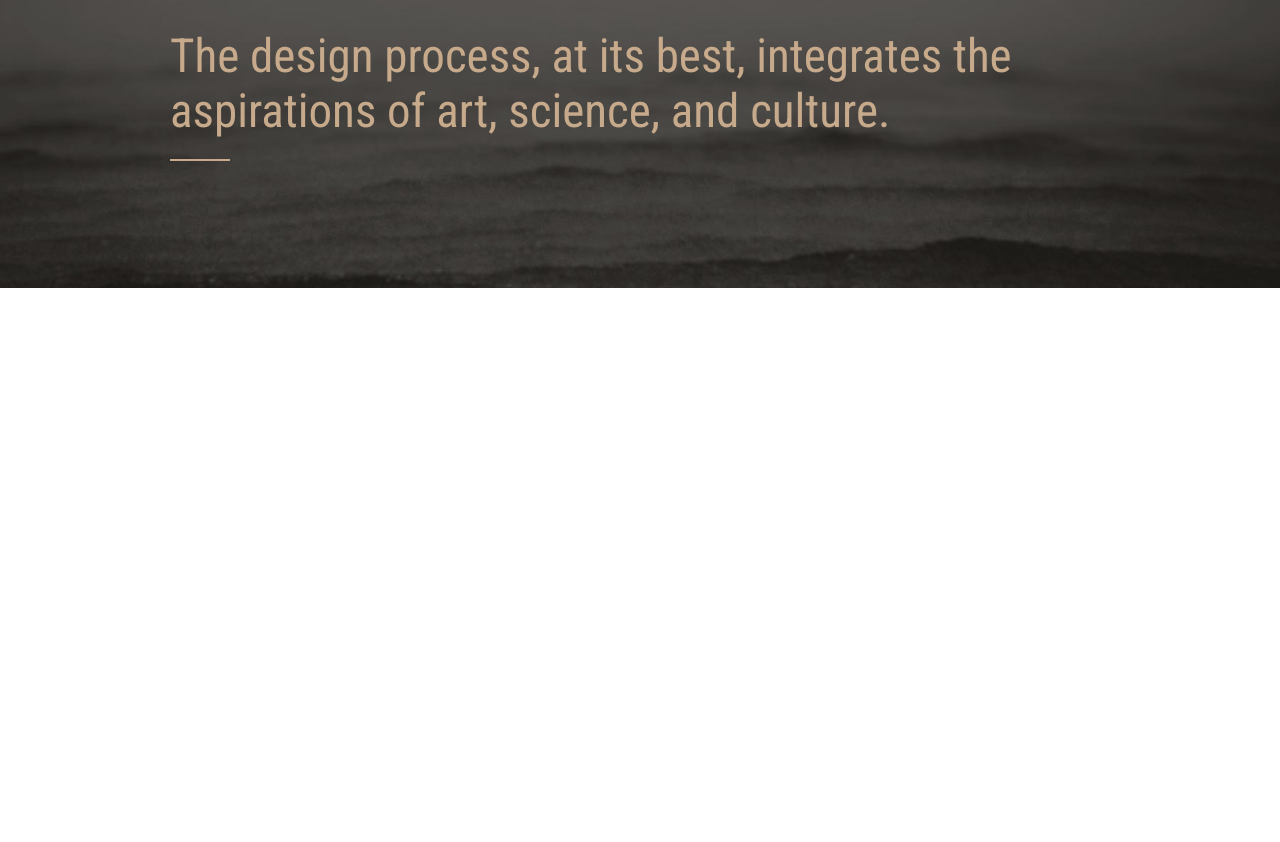
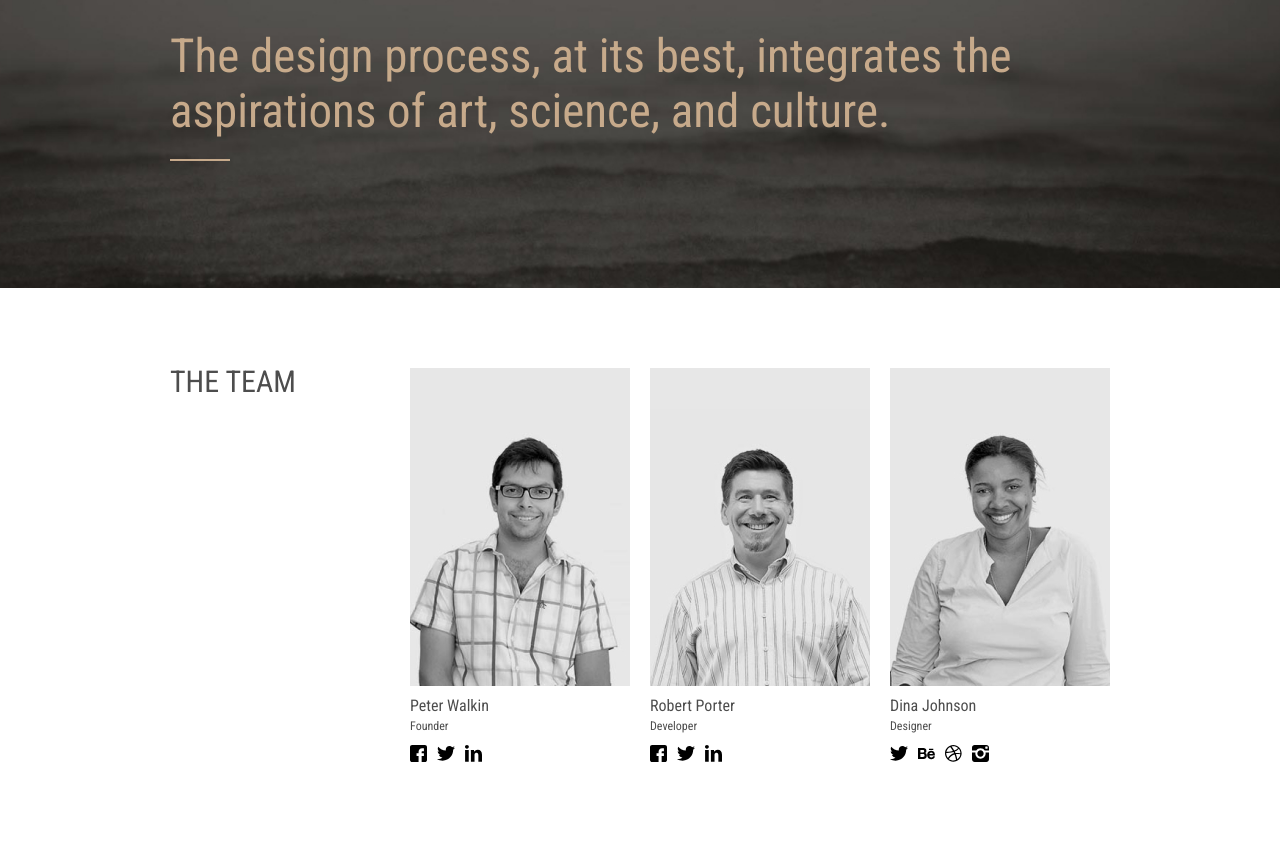
Before and after one commit to Daniil-gavrilooov/stone, a plain HTML site: page app/index.html in a window 1280 px wide. Shown: the part 1125-1967 px from the top of the page. Before the commit the page ends 1413 px from the top, so only its background shows below. Drawn offline with Linux system fonts and the light colour scheme.

Commit message:
add  section (team)

```diff
--- a/app/index.html
+++ b/app/index.html
@@ -150,6 +150,103 @@
                 </h2>
             </div>
         </div>
+
+        <section class="team">
+            <div class="container">
+                <div class="team__content">
+                    <div class="team__item">
+                        <h5 class="team__title">
+                            THE TEAM
+                        </h5>
+                    </div>
+                    <div class="team__inner">
+                        <div class="team__item">
+                            <img class="team__img" src="images/team__img 1.jpg" alt="">
+                            <p class="team__name">
+                                Peter Walkin
+                            </p>
+                            <p class="team__description">
+                                Founder
+                            </p>
+                            <ul class="team__social-list">
+                                <li class="social__item">
+                                    <a class="social__link" href="">
+                                        <img class="social__icon" src="images/team__meta.svg" alt="meta">
+                                    </a>
+                                </li>
+                                <li class="social__item">
+                                    <a class="social__link" href="">
+                                        <img class="social__icon" src="images/team__twitter.svg" alt="twitter">
+                                    </a>
+                                </li>
+                                <li class="social__item">
+                                    <a class="social__link" href="">
+                                        <img class="social__icon" src="images/team__linkedin.svg" alt="linkedin">
+                                    </a>
+                                </li>
+                            </ul>
+                        </div>
+                        <div class="team__item">
+                            <img class="team__img" src="images/team__img 2.jpg" alt="">
+                            <p class="team__name">
+                                Robert Porter
+                            </p>
+                            <p class="team__description">
+                                Developer
+                            </p>
+                            <ul class="team__social-list">
+                                <li class="social__item">
+                                    <a class="social__link" href="">
+                                        <img class="social__icon" src="images/team__meta.svg" alt="meta">
+                                    </a>
+                                </li>
+                                <li class="social__item">
+                                    <a class="social__link" href="">
+                                        <img class="social__icon" src="images/team__twitter.svg" alt="twitter">
+                                    </a>
+                                </li>
+                                <li class="social__item">
+                                    <a class="social__link" href="">
+                                        <img class="social__icon" src="images/team__linkedin.svg" alt="linkedin">
+                                    </a>
+                                </li>
+                            </ul>
+                        </div>
+                        <div class="team__item">
+                            <img class="team__img" src="images/team__img 3.jpg" alt="">
+                            <p class="team__name">
+                                Dina Johnson
+                            </p>
+                            <p class="team__description">
+                                Designer
+                            </p>
+                            <ul class="team__social-list">
+                                <li class="social__item">
+                                    <a class="social__link" href="">
+                                        <img class="social__icon" src="images/team__twitter.svg" alt="twitter">
+                                    </a>
+                                </li>
+                                <li class="social__item">
+                                    <a class="social__link" href="">
+                                        <img class="social__icon" src="images/team__behains.svg" alt="behains">
+                                    </a>
+                                </li>
+                                <li class="social__item">
+                                    <a class="social__link" href="">
+                                        <img class="social__icon" src="images/team__social-icon.svg" alt="">
+                                    </a>
+                                </li>
+                                <li class="social__item">
+                                    <a class="social__link" href="">
+                                        <img class="social__icon" src="images/team__inst.svg" alt="inst">
+                                    </a>
+                                </li>
+                            </ul>
+                        </div>
+                    </div>
+                </div>
+            </div>
+        </section>
     </main>
 
     <script src="js/main.min.js"></script>
--- /dev/null
+++ b/app/scss/_team.scss
@@ -0,0 +1,61 @@
+.team {
+    font-family: $robotoCondesed;
+    color: #4d4d4d;
+    padding: 80px 0;
+    &__content {
+        display: flex;
+        justify-content: space-between;
+        align-items: start;
+    }
+
+    &__title {
+        font-size: 30px;
+        line-height: 27px;
+        text-transform: uppercase;
+    }
+
+    &__inner {
+        display: flex;
+        align-items: start;
+        gap: 20px;
+    }
+
+    &__name {
+        font-size: 16px;
+        line-height: 20px;
+        margin-top: 10px;
+    }
+
+    &__description {
+        font-size: 12px;
+        line-height: 20px;
+        margin-bottom: 8px;
+    }
+
+    &__social-list{
+        display: flex;
+        align-items: center;
+        gap: 10px;
+    }
+}
+
+@media (max-width: 850px) {
+    .team{
+        &__content{
+            flex-direction: column;
+            gap: 50px;
+        }
+
+        &__inner{
+            align-self: center;
+            flex-wrap: wrap;
+            justify-content: center;
+        }
+    }
+}
+
+@media (max-width: 720px) {
+    .team__inner{
+        gap: 60px;
+    }
+}
--- a/app/scss/style.scss
+++ b/app/scss/style.scss
@@ -4,6 +4,7 @@
 @import '_header';
 @import '_stages';
 @import '_design';
+@import '_team';
 
 .container{
     max-width: 960px;
```
Also changed, not shown: app/css/style.min.css, app/images/team__behains.svg (added), app/images/team__img 1.jpg (added), app/images/team__img 2.jpg (added), app/images/team__img 3.jpg (added), app/images/team__inst.svg (added), app/images/team__linkedin.svg (added), app/images/team__meta.svg (added), app/images/team__social-icon.svg (added), app/images/team__twitter.svg (added).
